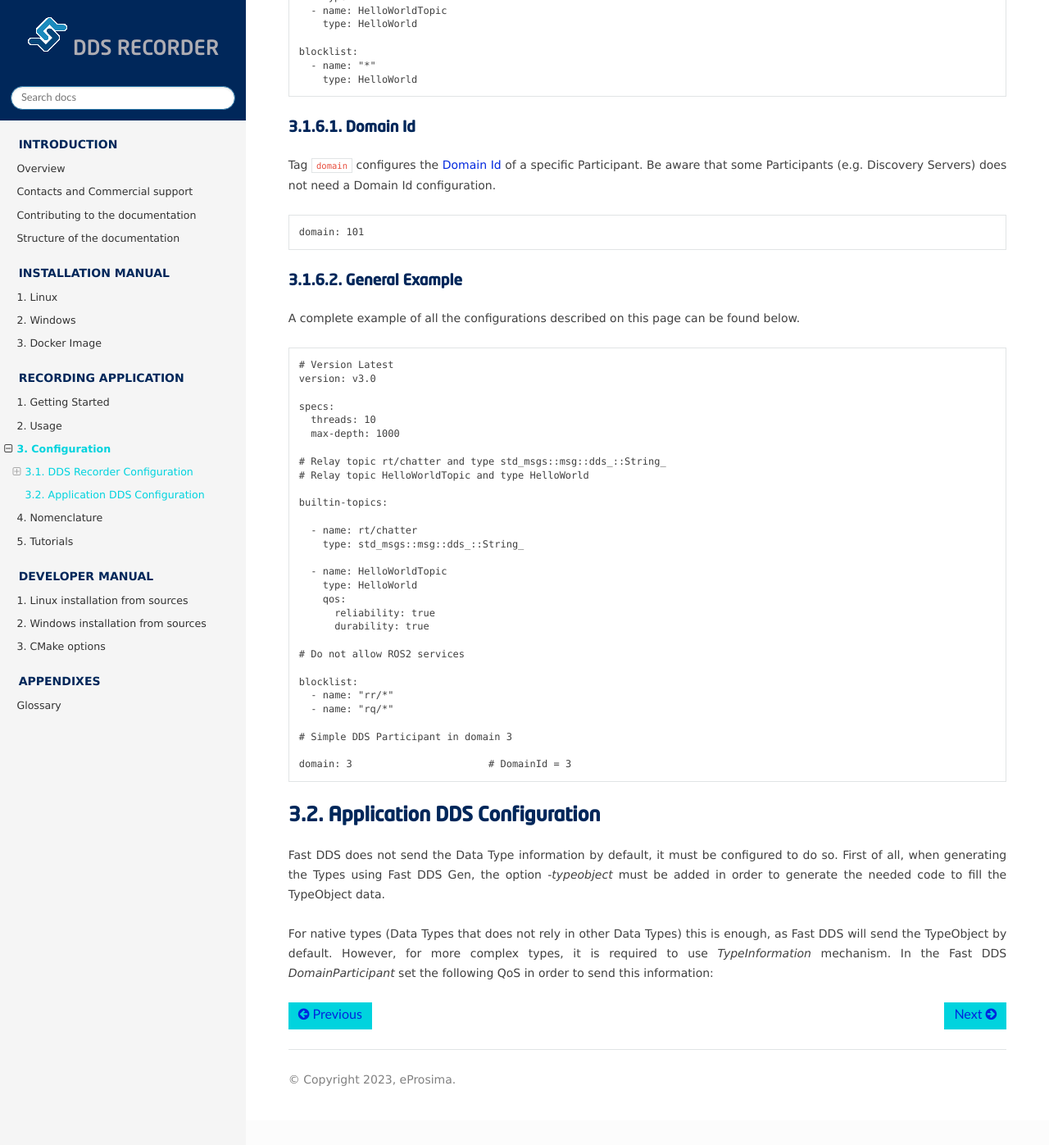
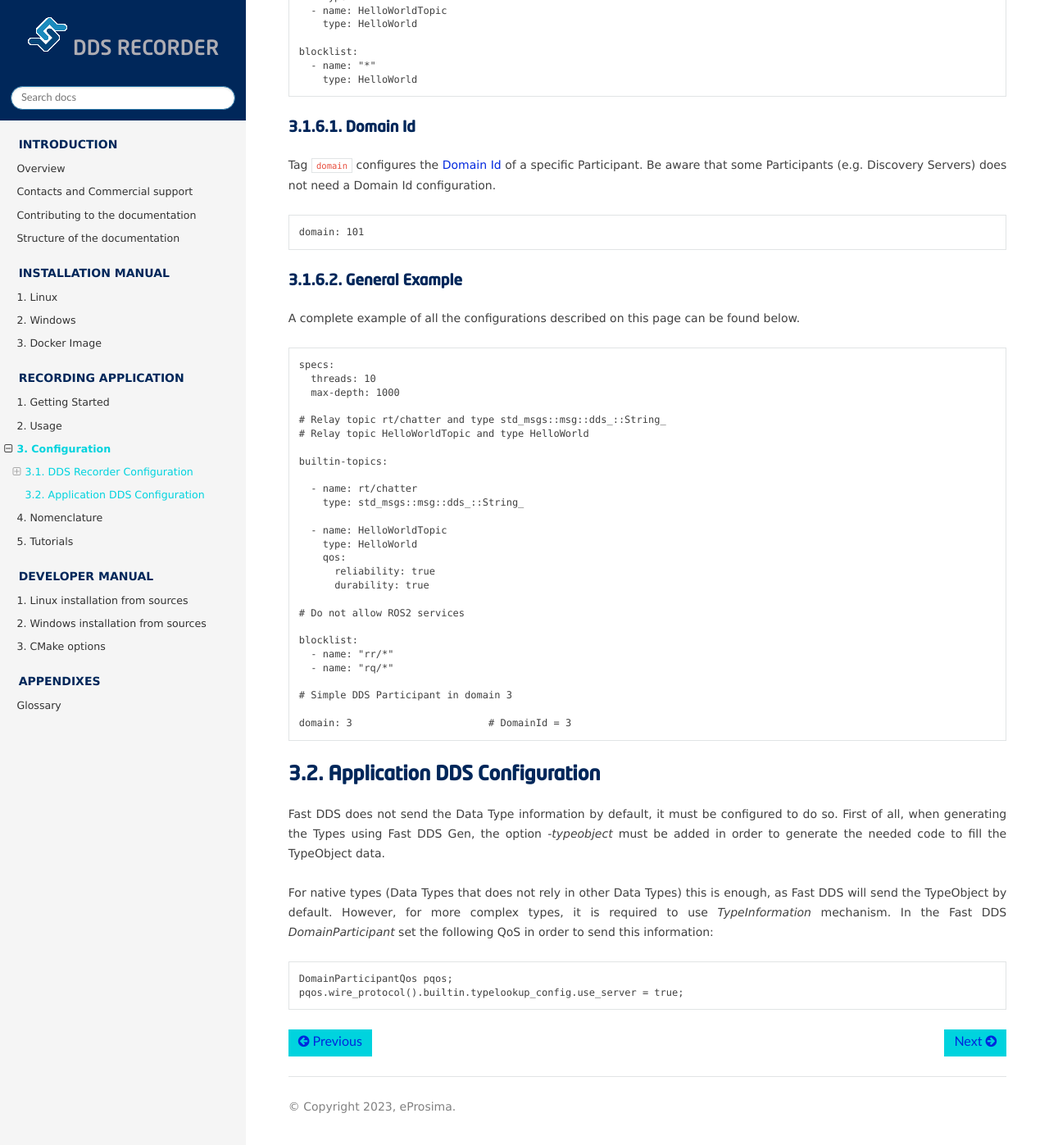
Before and after one commit to eProsima/DDS-Record-Replay, a Sphinx documentation site: the page built from docs/rst/recording/user_interface/configuration.rst, in a window 1280 px wide and 1400 px high, scrolled down 4088 px. Shown: the top 1397 px of the window at 82% size. Built offline with Sphinx 7.4.7 and the Read the Docs theme 2.0.0, drawn with Linux system fonts in a browser that asks for light colours; the version number could not be read and is left out; before the commit the page ends 5455 px from its top, so only the background shows below that.

Commit message:
Fix link
Signed-off-by: Irene Bandera <irenebandera@eprosima.com>

```diff
--- a/docs/rst/recording/tutorials/ros_cloud.rst
+++ b/docs/rst/recording/tutorials/ros_cloud.rst
@@ -35,4 +35,4 @@ In order to execute the ``DDS Recorder`` use the following command:
 Visualizing with FoxGlove Studio
 ================================
 
-Open `FoxGlove Studio <https://studio.foxglove.dev/>_` with the given ``output.mcap`` file.
+Open `FoxGlove Studio <https://studio.foxglove.dev/>`_ with the given ``output.mcap`` file.
--- a/docs/rst/recording/user_interface/configuration.rst
+++ b/docs/rst/recording/user_interface/configuration.rst
@@ -276,9 +276,6 @@ A complete example of all the configurations described on this page can be found
 
 .. code-block:: yaml
 
-    # Version Latest
-    version: v3.0
-
     specs:
       threads: 10
       max-depth: 1000
@@ -317,6 +314,7 @@ For native types (Data Types that does not rely in other Data Types) this is eno
 However, for more complex types, it is required to use `TypeInformation` mechanism.
 In the Fast DDS `DomainParticipant` set the following QoS in order to send this information:
 
-.. code-block::
-  DomainParticipantQos pqos;
-  pqos.wire_protocol().builtin.typelookup_config.use_server = true;
+.. code-block:: c
+
+    DomainParticipantQos pqos;
+    pqos.wire_protocol().builtin.typelookup_config.use_server = true;
```
